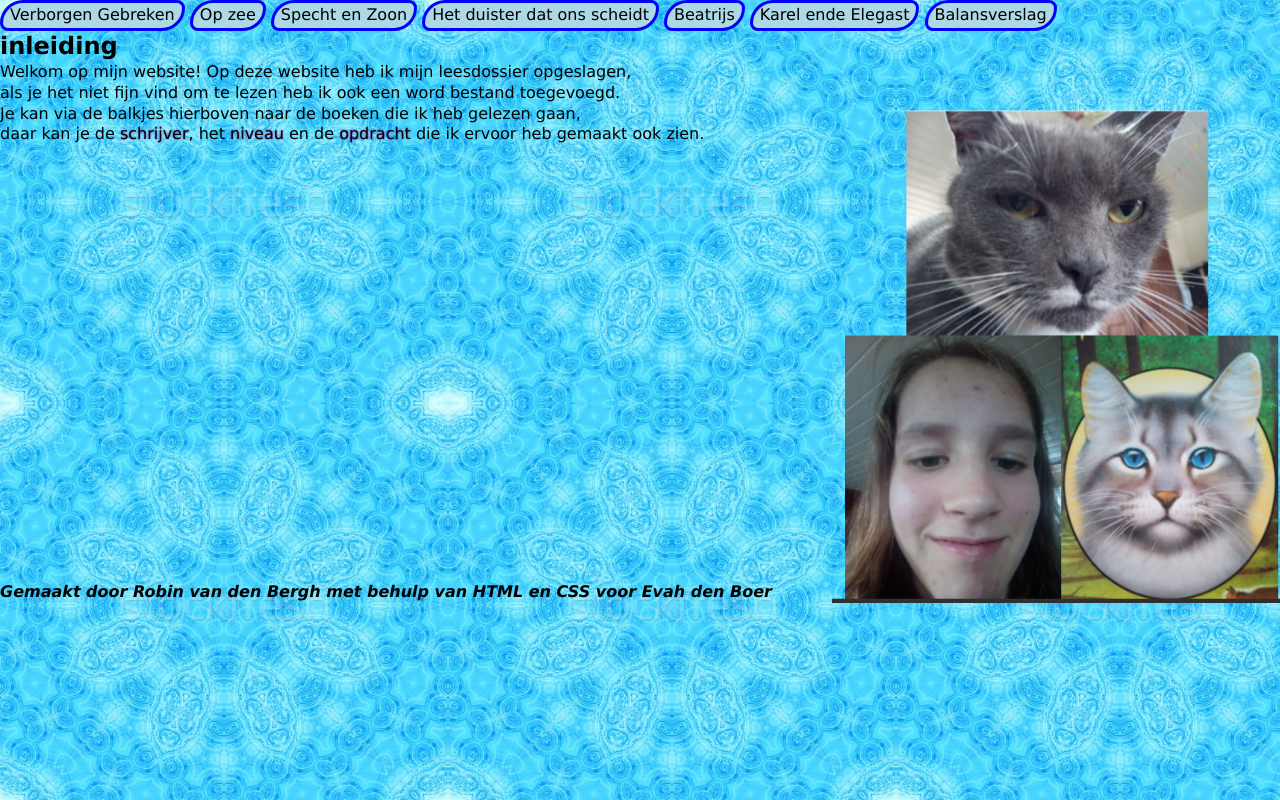
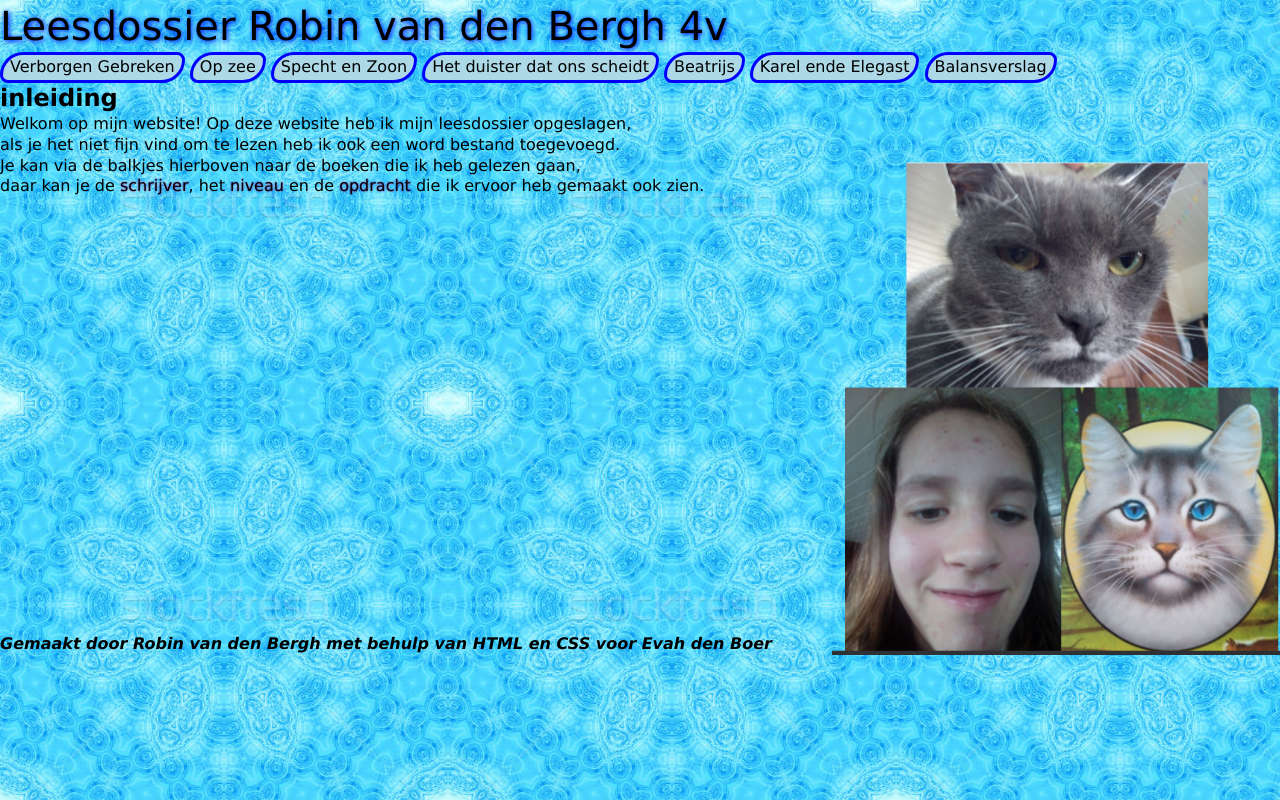
Before and after one commit to drivezerozerozeroone/Leesdossier, a plain HTML site: page index.html in a window 1280 px wide. Drawn offline with Linux system fonts and the light colour scheme.

Commit message:
Revert "changed index(test)"
This reverts commit 246cf49028353c706603383f8caea8a330c25ebe.

```diff
--- a/index.html
+++ b/index.html
@@ -6,7 +6,7 @@
     <link rel="stylesheet" href="style.css">
   </head>
   <body class="introductie">
-
+    <header>Leesdossier Robin van den Bergh 4v</header>
     <nav>
       <ul class="navigatie">
         <li class="navigatie"><a href="VerborgenGebreken.html">Verborgen Gebreken</a></li>
```
